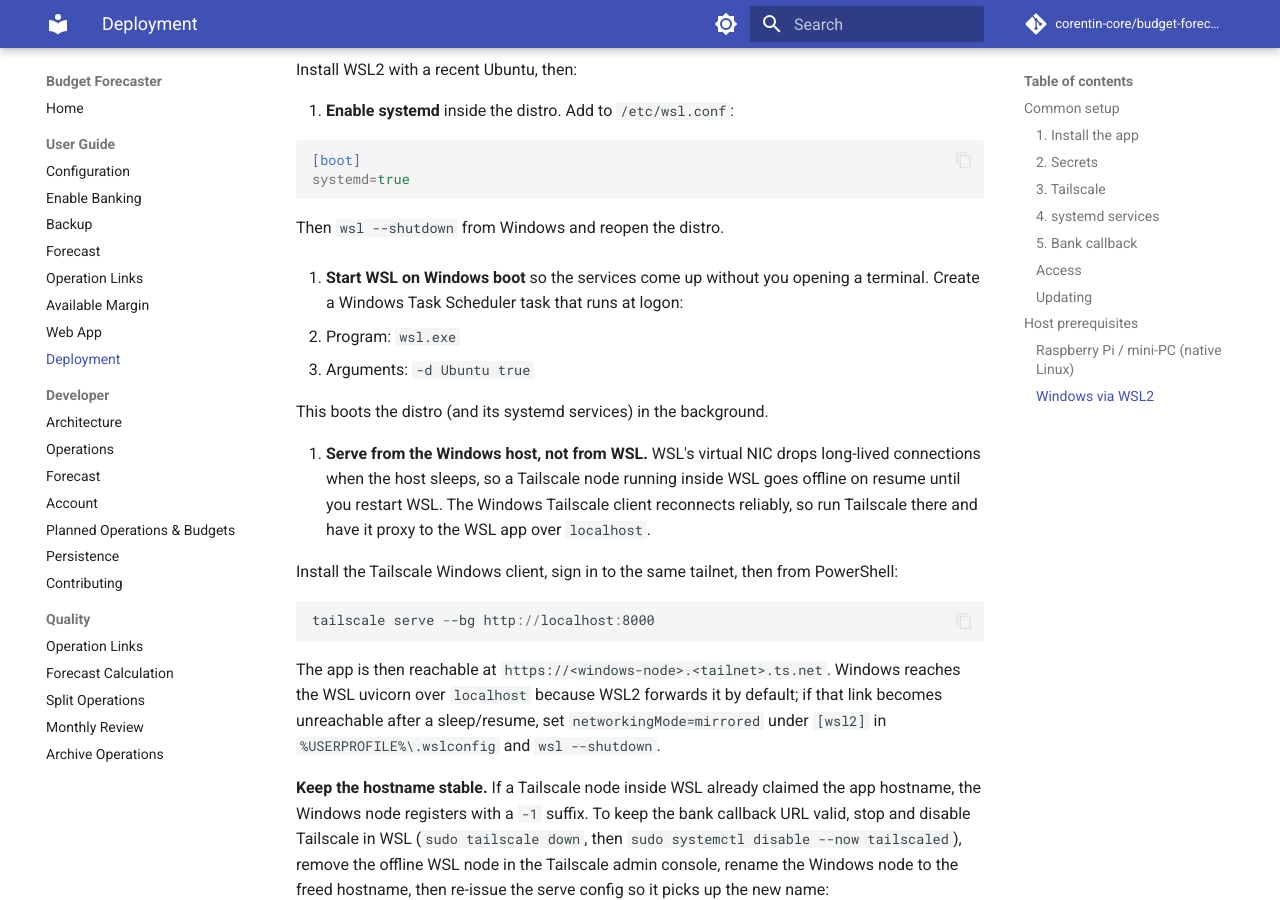
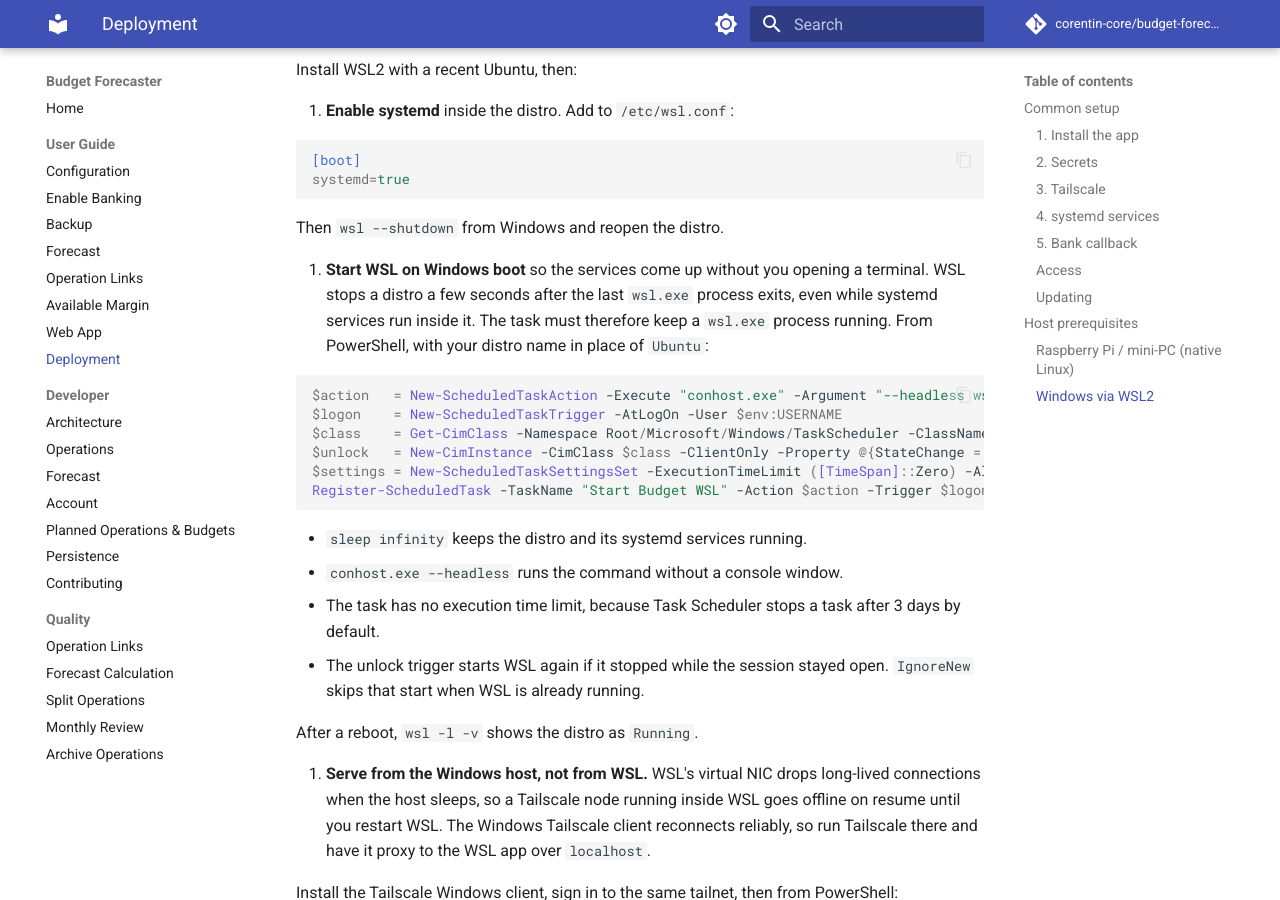
Before and after one commit to corentin-core/budget-forecaster, an MkDocs documentation site: the page built from docs/user/deployment.md, in a window 1280 px wide and 900 px high, scrolled down 3378 px. Built offline with MkDocs 1.6.1 and Material for MkDocs 9.7.7, drawn with Linux system fonts in a browser that asks for light colours; comment, search, counter and statistics services are not loaded.

Commit message:
docs: Keep WSL running from the boot task
WSL stops a distro once the last wsl.exe exits, so the boot task left the app down.

````diff
--- a/docs/user/deployment.md
+++ b/docs/user/deployment.md
@@ -172,12 +172,27 @@
    Then `wsl --shutdown` from Windows and reopen the distro.
 
 2. **Start WSL on Windows boot** so the services come up without you opening a terminal.
-   Create a Windows Task Scheduler task that runs at logon:
+   WSL stops a distro a few seconds after the last `wsl.exe` process exits, even while
+   systemd services run inside it. The task must therefore keep a `wsl.exe` process
+   running. From PowerShell, with your distro name in place of `Ubuntu`:
 
-   - Program: `wsl.exe`
-   - Arguments: `-d Ubuntu true`
+   ```powershell
+   $action   = New-ScheduledTaskAction -Execute "conhost.exe" -Argument "--headless wsl.exe -d Ubuntu --exec sleep infinity"
+   $logon    = New-ScheduledTaskTrigger -AtLogOn -User $env:USERNAME
+   $class    = Get-CimClass -Namespace Root/Microsoft/Windows/TaskScheduler -ClassName MSFT_TaskSessionStateChangeTrigger
+   $unlock   = New-CimInstance -CimClass $class -ClientOnly -Property @{StateChange = 8; UserId = "$env:USERDOMAIN\$env:USERNAME"}
+   $settings = New-ScheduledTaskSettingsSet -ExecutionTimeLimit ([TimeSpan]::Zero) -AllowStartIfOnBatteries -DontStopIfGoingOnBatteries -MultipleInstances IgnoreNew
+   Register-ScheduledTask -TaskName "Start Budget WSL" -Action $action -Trigger $logon,$unlock -Settings $settings -Force
+   ```
 
-   This boots the distro (and its systemd services) in the background.
+   - `sleep infinity` keeps the distro and its systemd services running.
+   - `conhost.exe --headless` runs the command without a console window.
+   - The task has no execution time limit, because Task Scheduler stops a task after 3
+     days by default.
+   - The unlock trigger starts WSL again if it stopped while the session stayed open.
+     `IgnoreNew` skips that start when WSL is already running.
+
+   After a reboot, `wsl -l -v` shows the distro as `Running`.
 
 3. **Serve from the Windows host, not from WSL.** WSL's virtual NIC drops long-lived
    connections when the host sleeps, so a Tailscale node running inside WSL goes offline
````
